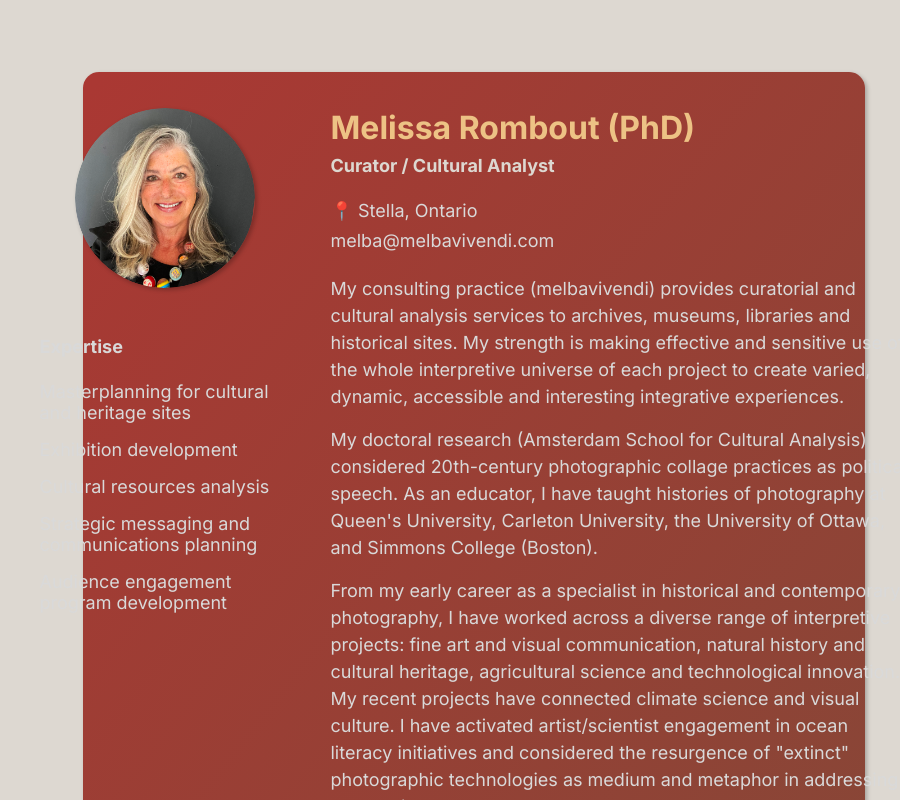
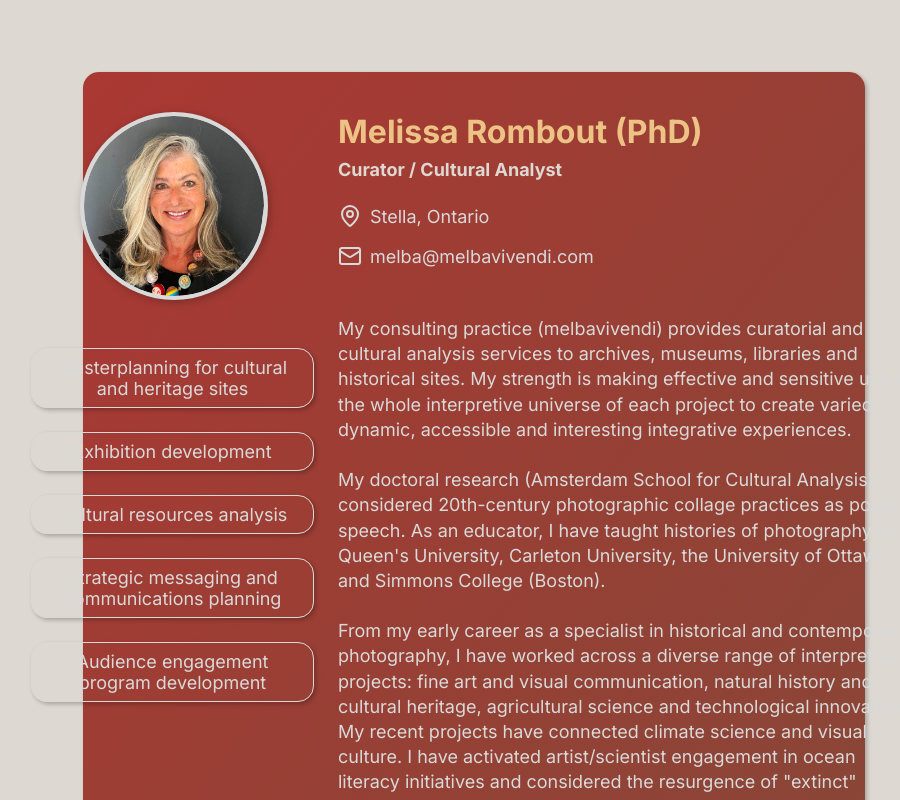
Before and after one commit to rocket5/melbavivendi-website, a React (Vite) app: page / in a window 1280 px wide. Shown: the top 800 px of the page, without its empty margins (166-1066 px from the left). Built offline with nearby package versions, Linux system fonts and the light colour scheme.

Commit message:
Revised code to match latest figma design, map & email icons, drop shadows

```diff
--- a/client/pages/Index.tsx
+++ b/client/pages/Index.tsx
@@ -1,3 +1,5 @@
+import { Mail, MapPin } from "lucide-react";
+
 export default function Index() {
   return (
     <div
@@ -7,30 +9,42 @@ export default function Index() {
       }}
     >
       <div
-        className="w-full max-w-[942px] rounded-2xl shadow-lg flex flex-col lg:flex-row items-start justify-center p-6 sm:p-8 lg:p-9 gap-8 lg:gap-10"
+        className="w-full max-w-[942px] rounded-2xl flex flex-col lg:flex-row items-start justify-center gap-6 lg:gap-6"
         style={{
           background: 'linear-gradient(128deg, var(--melba-red) 1.32%, var(--melba-brown) 98.8%)',
           boxShadow: '2px 2px 4px 0 rgba(0, 0, 0, 0.25)',
+          padding: 'min(40px, 5vw) min(29px, 4vw) min(30px, 4vw) min(28px, 4vw)',
           minHeight: '600px'
         }}
       >
         {/* Left Column */}
         <div
-          className="flex flex-col items-center w-full lg:w-[251px] lg:flex-shrink-0"
+          className="flex flex-col items-center w-full lg:w-[283px] lg:flex-shrink-0"
           style={{
-            gap: '48px'
+            gap: 'min(48px, 6vw)'
           }}
         >
-          {/* Headshot */}
+          {/* Headshot with background circle */}
+          <div className="relative w-32 h-32 sm:w-40 sm:h-40 lg:w-[188px] lg:h-[188px]">
+            <div
+              className="absolute w-32 h-32 sm:w-40 sm:h-40 lg:w-[188px] lg:h-[188px] rounded-full"
+              style={{
+                background: 'var(--melba-light-gray)',
+                filter: 'drop-shadow(2px 2px 4px rgba(0, 0, 0, 0.25))',
+                left: '1px',
+                top: '0px'
+              }}
+            />
             <img
               src="/melissa-headshot.png"
               alt="Melissa Rombout"
-            className="object-cover w-40 h-40 sm:w-44 sm:h-44 lg:w-[180px] lg:h-[180px]"
+              className="absolute object-cover rounded-full w-[120px] h-[120px] sm:w-[152px] sm:h-[152px] lg:w-[180px] lg:h-[180px]"
               style={{
-              borderRadius: '50%',
-              boxShadow: '2px 2px 4px 0 rgba(0, 0, 0, 0.25)'
+                left: '5px',
+                top: '4px'
               }}
             />
+          </div>
 
           {/* Skills Section */}
           <div
@@ -39,68 +53,35 @@ export default function Index() {
               gap: '24px'
             }}
           >
-            <h2
-              className="font-bold text-lg"
+            {[
+              "Masterplanning for cultural and heritage sites",
+              "Exhibition development",
+              "Cultural resources analysis",
+              "Strategic messaging and communications planning",
+              "Audience engagement program development"
+            ].map((skill, index) => (
+              <div
+                key={index}
+                className="flex flex-col justify-center items-center w-full rounded-2xl border"
                 style={{
-                color: 'var(--melba-light-gray)',
-                lineHeight: 'normal',
-                width: '100%'
+                  padding: 'min(8px, 1vw) min(12px, 2vw)',
+                  gap: '10px',
+                  borderColor: 'var(--melba-light-gray)',
+                  borderWidth: '1px',
+                  boxShadow: '2px 2px 4px 0 rgba(0, 0, 0, 0.25)'
                 }}
               >
-              Expertise
-            </h2>
-
-            <div className="flex flex-col gap-4 w-full">
-              <p
-                className="font-normal text-lg"
+                <div
+                  className="text-center font-normal text-sm sm:text-base lg:text-lg w-full"
                   style={{
                     color: 'var(--melba-light-gray)',
                     lineHeight: 'normal'
                   }}
                 >
-                Masterplanning for cultural and heritage sites
-              </p>
-
-              <p
-                className="font-normal text-lg"
-                style={{
-                  color: 'var(--melba-light-gray)',
-                  lineHeight: 'normal'
-                }}
-              >
-                Exhibition development
-              </p>
-
-              <p
-                className="font-normal text-lg"
-                style={{
-                  color: 'var(--melba-light-gray)',
-                  lineHeight: 'normal'
-                }}
-              >
-                Cultural resources analysis
-              </p>
-
-              <p
-                className="font-normal text-lg"
-                style={{
-                  color: 'var(--melba-light-gray)',
-                  lineHeight: 'normal'
-                }}
-              >
-                Strategic messaging and communications planning
-              </p>
-
-              <p
-                className="font-normal text-lg"
-                style={{
-                  color: 'var(--melba-light-gray)',
-                  lineHeight: 'normal'
-                }}
-              >
-                Audience engagement program development
-              </p>
+                  {skill}
                 </div>
+              </div>
+            ))}
           </div>
         </div>
 
@@ -108,7 +89,7 @@ export default function Index() {
         <div
           className="flex flex-col items-start w-full lg:w-[578px] lg:flex-shrink-0"
           style={{
-            gap: '24px'
+            gap: 'min(24px, 3vw)'
           }}
         >
           {/* Name and Title */}
@@ -124,7 +105,7 @@ export default function Index() {
             </h1>
 
             <h2
-              className="font-bold text-lg"
+              className="font-bold text-base sm:text-lg mb-6"
               style={{
                 color: 'var(--melba-beige)',
                 lineHeight: 'normal'
@@ -132,59 +113,75 @@ export default function Index() {
             >
               Curator / Cultural Analyst
             </h2>
-          </div>
 
             {/* Location */}
             <div
-            className="flex flex-col items-start w-full"
+              className="flex items-center mb-4"
               style={{
-              gap: '9px'
+                gap: '8px'
               }}
             >
-            <p
-              className="font-normal text-lg"
+              <MapPin
+                size={20}
+                className="sm:w-6 sm:h-6"
+                style={{
+                  color: 'var(--melba-light-gray)',
+                  flexShrink: 0
+                }}
+              />
+              <div
+                className="font-normal text-base sm:text-lg"
                 style={{
                   color: 'var(--melba-light-gray)',
                   lineHeight: 'normal'
                 }}
               >
-              📍 Stella, Ontario
-            </p>
+                Stella, Ontario
+              </div>
+            </div>
 
-            <p
-              className="font-normal text-lg break-all sm:break-normal"
+            {/* Email */}
+            <div
+              className="flex items-center mb-6"
+              style={{
+                gap: '8px'
+              }}
+            >
+              <Mail
+                size={20}
+                className="sm:w-6 sm:h-6"
+                style={{
+                  color: 'var(--melba-light-gray)',
+                  flexShrink: 0
+                }}
+              />
+              <div
+                className="font-normal text-base sm:text-lg break-all sm:break-normal"
                 style={{
                   color: 'var(--melba-light-gray)',
                   lineHeight: 'normal'
                 }}
               >
                 melba@melbavivendi.com
-            </p>
+              </div>
+            </div>
           </div>
 
           {/* Biography */}
           <div
-            className="font-normal text-base sm:text-lg w-full"
+            className="font-normal text-sm sm:text-base lg:text-lg w-full flex-1"
             style={{
               color: 'var(--melba-light-gray)',
-              lineHeight: '1.5'
+              lineHeight: '1.4'
             }}
           >
-            <p className="mb-4">
             My consulting practice (melbavivendi) provides curatorial and cultural analysis services to archives, museums, libraries and historical sites. My strength is making effective and sensitive use of the whole interpretive universe of each project to create varied, dynamic, accessible and interesting integrative experiences.
-            </p>
-
-            <p className="mb-4">
+            <br /><br />
             My doctoral research (Amsterdam School for Cultural Analysis) considered 20th-century photographic collage practices as political speech. As an educator, I have taught histories of photography at Queen's University, Carleton University, the University of Ottawa, and Simmons College (Boston).
-            </p>
-
-            <p className="mb-4">
+            <br /><br />
             From my early career as a specialist in historical and contemporary photography, I have worked across a diverse range of interpretive projects: fine art and visual communication, natural history and cultural heritage, agricultural science and technological innovation. My recent projects have connected climate science and visual culture. I have activated artist/scientist engagement in ocean literacy initiatives and considered the resurgence of "extinct" photographic technologies as medium and metaphor in addressing eco-anxiety.
-            </p>
-
-            <p>
+            <br /><br />
             My new book, Yousuf Karsh: Life & Work (forthcoming 2025), was commissioned by the Art Canada Institute. The monograph explores the celebrated portrait photographer's artistic choices in the context of image making and image sharing, and critically, the role of the portrait in the contemporary social space.
-            </p>
           </div>
         </div>
       </div>
```
Lines whose indentation alone changed are shown as unchanged.
